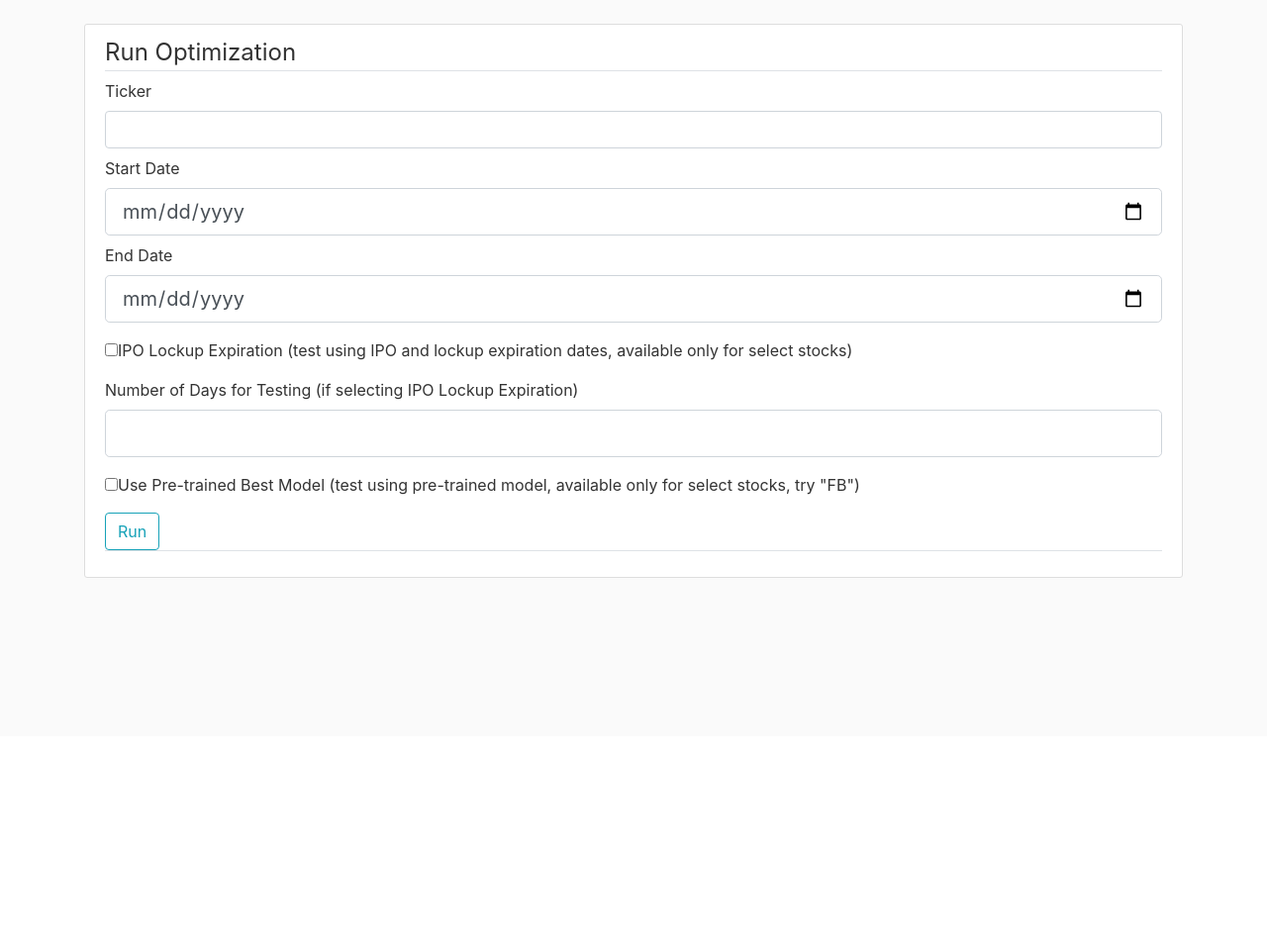
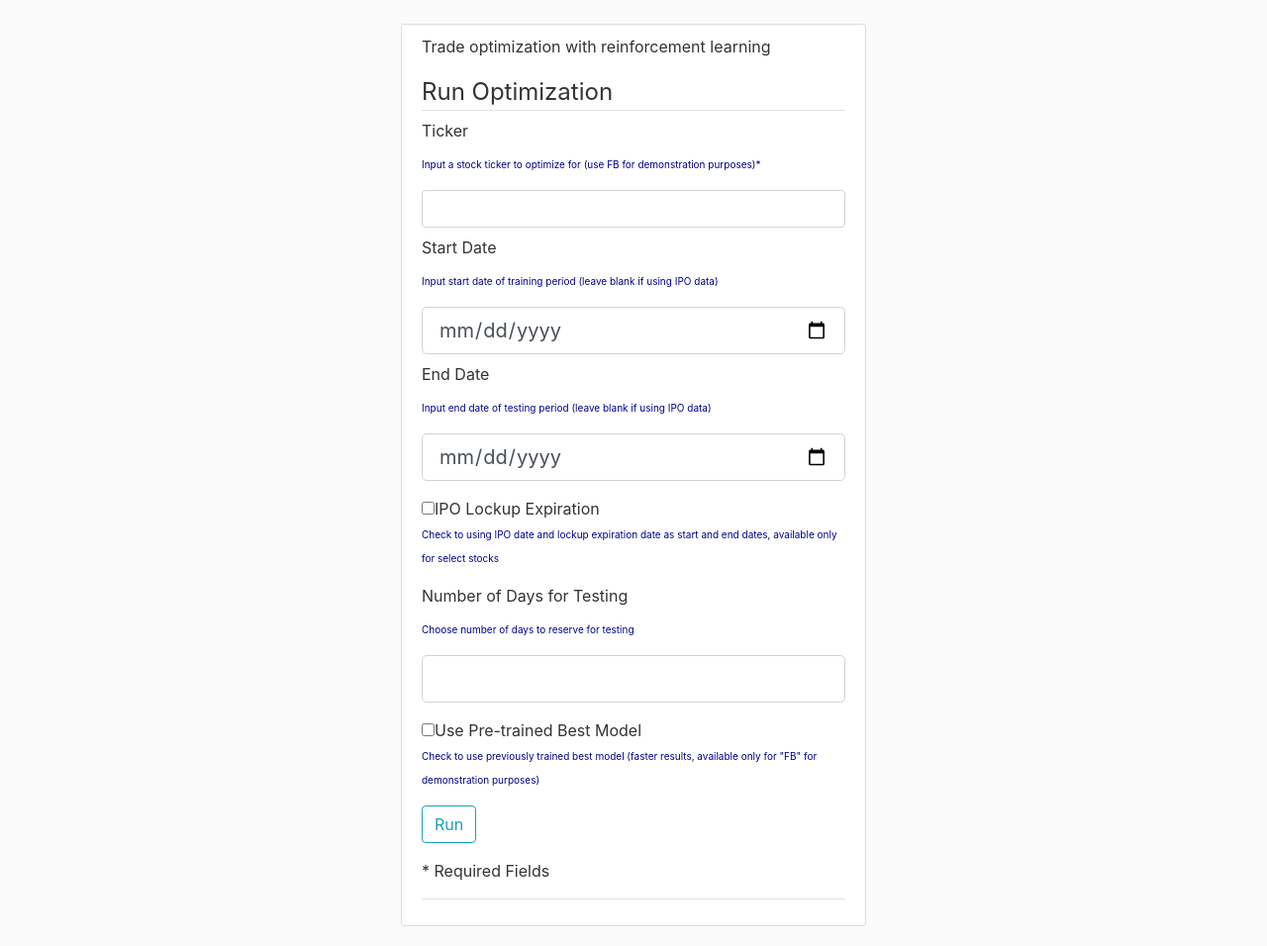
Before and after one commit to huhu42/finalproj, a Flask app: page /optimization/optimize in a window 1280 px wide. Shown: the part 56-1012 px from the top of the page at 99% size. Before the commit the page ends 640 px from the top, so only its background shows below. Run offline with Flask 2, Linux system fonts and the light colour scheme; parts of the project's set-up code (start-up, migrations or seed data) failed here and were passed over; some libraries are stand-ins or nearby versions.

Commit message:
update optimization page

```diff
--- a/ftapp/__init__.py
+++ b/ftapp/__init__.py
@@ -7,9 +7,9 @@ app = Flask(__name__)
 
 app.config['LOG_FILE_NAME'] = 'user_data/trace.log'
 #for running on Heroku
-app.config['SECRET_KEY'] = os.environ.get('SECRET_KEY')
-app.config['SQLALCHEMY_DATABASE_URI'] = os.environ.get('SQLALCHEMY_DATABASE_URI')
-#app.config.from_object('config')
+#app.config['SECRET_KEY'] = os.environ.get('SECRET_KEY')
+#app.config['SQLALCHEMY_DATABASE_URI'] = os.environ.get('SQLALCHEMY_DATABASE_URI')
+app.config.from_object('config')
 
 
 db = SQLAlchemy(app)
--- a/ftapp/optimize/forms.py
+++ b/ftapp/optimize/forms.py
@@ -25,6 +25,6 @@ class OptimizeForm(FlaskForm):
     start = DateField('Start Date', format='%Y-%m-%d')
     end = DateField('End Date', format='%Y-%m-%d')
     lockup = BooleanField('IPO Lockup Expiration')
-    days = IntegerField('Number of Days for Testing (if selecting IPO Lockup Expiration)', validators=[NumberRange(-100, 100)])
+    days = IntegerField('Number of Days for Testing', validators=[NumberRange(-100, 100)])
     pretrain = BooleanField('Use Pretrained Best Model')
     submit = SubmitField('Run')
--- a/ftapp/static/main.css
+++ b/ftapp/static/main.css
@@ -86,3 +86,57 @@ a.article-title:hover {
 .account-heading {
     font-size: 2.5rem;
 }
+
+.tooltip {
+  position: relative;
+  display: inline-block;
+  border-bottom: 1px dotted black;
+}
+
+.tooltip .tooltiptext {
+  visibility: hidden;
+  width: 120px;
+  background-color: #555;
+  color: #fff;
+  text-align: center;
+  border-radius: 6px;
+  padding: 5px 0;
+  position: absolute;
+  z-index: 1;
+  bottom: 125%;
+  left: 50%;
+  margin-left: -60px;
+  opacity: 0;
+  transition: opacity 0.3s;
+}
+
+.tooltip .tooltiptext::after {
+  content: "";
+  position: absolute;
+  top: 100%;
+  left: 50%;
+  margin-left: -5px;
+  border-width: 5px;
+  border-style: solid;
+  border-color: #555 transparent transparent transparent;
+}
+
+.tooltip:hover .tooltiptext {
+  visibility: visible;
+  opacity: 1;
+}
+.container {
+	 width:500px;
+}
+
+.imageclass {
+	 float:left;
+	 width:200px;
+	 height:20px;
+}
+
+.textclass {
+	 float:left;
+	 width:300px;
+	 height:20px;
+}
--- a/ftapp/templates/optimize.html
+++ b/ftapp/templates/optimize.html
@@ -2,12 +2,15 @@
 
 {% block content %}
 <div class="content-section">
+        <p>Trade optimization with reinforcement learning </p>
     <form method="POST" action="/optimization/optimize">
         {{ form.hidden_tag() }}
         <fieldset class="from-group border-bottom mb-3">
             <legend class="border-bottom mb-2">Run Optimization</legend>
 			<div class="from-group mb-2">
                 {{ form.ticker.label(class="form-control-label") }}
+                <p><font size="1.5" color="#00008b"> Input a stock ticker to optimize for (use FB for demonstration purposes)*
+                </font></p>
                 {% if form.ticker.errors %}
                     {{ form.ticker(class="form-control form-control-lg is-invalid") }}
                     <div class="invalid-feedback">
@@ -21,6 +24,8 @@
             </div>
             <div class="from-group mb-2">
                 {{ form.start.label(class="form-control-label") }}
+                                <p><font size="1.5" color="#00008b"> Input start date of training period (leave blank if using IPO data)
+                </font></p>
                 {% if form.start.errors %}
                     {{ form.start(class="form-control form-control-lg is-invalid") }}
                     <div class="invalid-feedback">
@@ -34,6 +39,8 @@
             </div>
             <div class="from-group mb-3">
                 {{ form.end.label(class="form-control-label") }}
+                                                <p><font size="1.5" color="#00008b"> Input end date of testing period (leave blank if using IPO data)
+                </font></p>
                 {% if form.end.errors %}
                     {{ form.end(class="form-control form-control-lg is-invalid") }}
                     <div class="invalid-feedback">
@@ -47,12 +54,16 @@
             </div>
             <div class="from-group mb-3">
                 <p>
-                    <input type="checkbox" name='lockup' value='lockup'>IPO Lockup Expiration (test using IPO and lockup expiration dates, available only for select stocks) <br>
+                    <input type="checkbox" name='lockup' value='lockup'>IPO Lockup Expiration <br>
+                    <font size="1.5" color="#00008b"> Check to using IPO date and lockup expiration date as start and end dates, available only for select stocks
+                </font></p>
                 </p>
 
   			</div>
         <div class="from-group mb-3">
                 {{ form.days.label(class="form-control-label") }}
+                <p><font size="1.5" color="#00008b"> Choose number of days to reserve for testing
+                </font></p>
                 {% if form.days.errors %}
                     {{ form.days(class="form-control form-control-lg is-invalid") }}
                     <div class="invalid-feedback">
@@ -66,13 +77,18 @@
         </div>
         <div class="from-group mb-3">
             <p>
-                <input type="checkbox" name='pretrain' value='pretrain'>Use Pre-trained Best Model (test using pre-trained model, available only for select stocks, try "FB") <br>
+                <input type="checkbox" name='pretrain' value='pretrain'>Use Pre-trained Best Model<br>
+                <font size="1.5" color="#00008b"> Check to use previously trained best model (faster results, available only for "FB" for demonstration purposes)
+                </font>
+
             </p>
 
         </div>
         <div class="from-group">
             {{ form.submit(class="btn btn-outline-info") }}
         </div>
+                        </p>
+    <p>* Required Fields</p>
     </form>
 </div>
 {% endblock %}
```
Also changed, not shown: ftapp/app.db.
